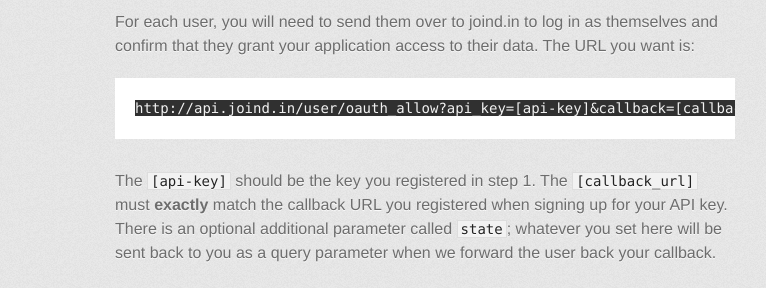
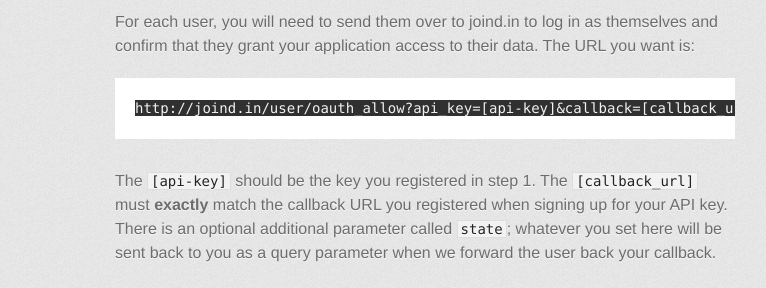
Before and after one commit to joindin/joindin-api, a Jekyll site: the page built from howto/authenticate.md, in a window 1280 px wide. Shown: the part 734-1022 px from the top of the page, without its empty margins (215-981 px from the left). Built offline with Jekyll 4.4.1, drawn with Linux system fonts in a browser that asks for light colours; some web fonts are replaced; some of the changed lines change nothing that is shown.

Commit message:
Link should point to live site URL, not API URL

```diff
--- a/howto/authenticate.md
+++ b/howto/authenticate.md
@@ -21,7 +21,7 @@
 
 For each user, you will need to send them over to joind.in to log in as themselves and confirm that they grant your application access to their data.  The URL you want is:
 
-    {{ site.apiurl }}/user/oauth_allow?api_key=[api-key]&callback=[callback_url]
+    http://joind.in/user/oauth_allow?api_key=[api-key]&callback=[callback_url]
 
 The ``[api-key]`` should be the key you registered in step 1.  The ``[callback_url]`` must **exactly** match the callback URL you registered when signing up for your API key.  There is an optional additional parameter called ``state``; whatever you set here will be sent back to you as a query parameter when we forward the user back your callback.
 
```
